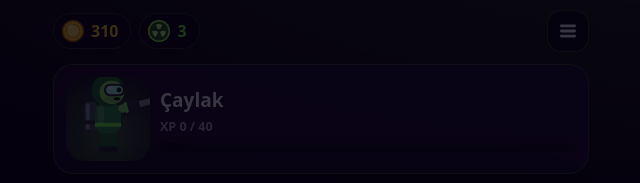
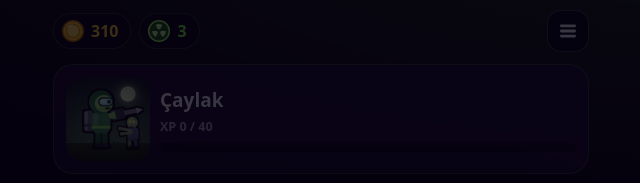
Before and after one commit to eyildirim3513-coder/parcapatlat, a plain HTML site: page zehirci/index.html in a window 1280 px wide. Shown: the top 183 px of the page, 319-959 px from the left. Drawn offline with Linux system fonts and the light colour scheme; animation ran at ten frames a second.

Commit message:
Zehirci: konturlu karakterler, gölgeler, atmosfer efektleri
Co-Authored-By: Claude Sonnet 5.5 <noreply@anthropic.com>
Claude-Session: https://claude.ai/code/session_017qiMQjwLjHMAGJo7JDtW7X

```diff
--- a/zehirci/index.html
+++ b/zehirci/index.html
@@ -1,7 +1,7 @@
 <!DOCTYPE html>
 <html lang="tr">
 <head><meta charset="utf-8"><meta name="viewport" content="width=device-width,initial-scale=1,viewport-fit=cover">
-<link rel="manifest" href="manifest.webmanifest"><link rel="apple-touch-icon" href="icon.png"><meta name="apple-mobile-web-app-capable" content="yes"><meta name="mobile-web-app-capable" content="yes"><meta name="apple-mobile-web-app-status-bar-style" content="black-translucent"><meta name="apple-mobile-web-app-title" content="Zehirci"><meta name="theme-color" content="#1a0a34"><meta name="build" content="1794938538">
+<link rel="manifest" href="manifest.webmanifest"><link rel="apple-touch-icon" href="icon.png"><meta name="apple-mobile-web-app-capable" content="yes"><meta name="mobile-web-app-capable" content="yes"><meta name="apple-mobile-web-app-status-bar-style" content="black-translucent"><meta name="apple-mobile-web-app-title" content="Zehirci"><meta name="theme-color" content="#1a0a34"><meta name="build" content="1794938830">
 <title>Zehirci</title>
 <style>
 :root{--ink:#eef3ff;--mut:#a79fc9;--acc:#7dff4f;--acc2:#b56bff;--hot:#ff4d8d;--card:rgba(34,20,66,.72);--line:rgba(125,255,79,.2)}
@@ -259,7 +259,7 @@ let tt=0;function toast(m){const t=$('toast');t.textContent=m;t.classList.add('o
 function rng(seed){return()=>{seed|=0;seed=seed+0x6D2B79F5|0;let t=Math.imul(seed^seed>>>15,1|seed);t=t+Math.imul(t^t>>>7,61|t)^t;return((t^t>>>14)>>>0)/4294967296}}
 function rr(g,x,y,w,h,r){g.beginPath();g.roundRect?g.roundRect(x,y,w,h,r):g.rect(x,y,w,h)}
 /* ---------- drawing: characters ---------- */
-function drawHunter(g,x,y,o){const c=COS.find(q=>q.id===(o.cos||S.sel.cos))||COS[0],d=o.dir||1,an=o.an||0,sw=o.walk?Math.sin(an*9):0,aim=o.aim==null?0:o.aim;
+function _dH(g,x,y,o){const c=COS.find(q=>q.id===(o.cos||S.sel.cos))||COS[0],d=o.dir||1,an=o.an||0,sw=o.walk?Math.sin(an*9):0,aim=o.aim==null?0:o.aim;
  g.save();g.translate(x,y);g.scale(d,1);
  g.fillStyle='#4a5266';rr(g,-18,-38,10,22,3);g.fill();g.fillStyle='#8a93a8';rr(g,-17,-37,3,20,1.5);g.fill();g.fillStyle='#2f3445';g.fillRect(-18,-24,10,3);
  if(o.fly){const L=10+Math.random()*8;const gr=g.createLinearGradient(0,-16,0,-16+L+8);gr.addColorStop(0,'#fff6a8');gr.addColorStop(.4,'#ffb43d');gr.addColorStop(1,'rgba(255,90,30,0)');g.fillStyle=gr;g.beginPath();g.moveTo(-17,-16);g.lineTo(-9,-16);g.lineTo(-13,-16+L+8);g.fill()}
@@ -277,7 +277,7 @@ function drawHunter(g,x,y,o){const c=COS.find(q=>q.id===(o.cos||S.sel.cos))||COS
  g.save();g.translate(3,-31);g.rotate(aim);g.fillStyle=c.suit;rr(g,-2,-3.2,11,6.4,3);g.fill();g.fillStyle='#2b3040';rr(g,7,-5.5,16,11,3);g.fill();g.fillStyle='#8a93a8';g.fillRect(22,-2.4,13,4.8);g.fillStyle=c.trim;g.fillRect(10,-4,2.5,8);g.fillStyle='#8fe36a';g.beginPath();g.arc(8.5,0,3.2,0,7);g.fill();
  if(o.loaded!==false){g.fillStyle='#e8ecf8';g.beginPath();g.moveTo(35,-3.4);g.lineTo(42,0);g.lineTo(35,3.4);g.fill()}
  g.restore();g.restore()}
-function drawZombie(g,t,x,y,o){const Z=ZT[t],col=o.col||Z.col,d=o.dir||1,an=o.an||0,s=(o.s||1)*Z.s;
+function _dZ(g,t,x,y,o){const Z=ZT[t],col=o.col||Z.col,d=o.dir||1,an=o.an||0,s=(o.s||1)*Z.s;
  g.save();g.translate(x,y);g.scale(d*s*(Z.w||1),s);if(o.tilt)g.rotate(o.tilt);
  const sw=Math.sin(an*6);
  if(o.poison){g.fillStyle='rgba(125,255,79,.2)';g.beginPath();g.arc(0,-24,28,0,7);g.fill()}
@@ -292,6 +292,24 @@ function drawZombie(g,t,x,y,o){const Z=ZT[t],col=o.col||Z.col,d=o.dir||1,an=o.an
  if(Z.armor){if(o.broken){g.strokeStyle='#7dff4f';g.lineWidth=1.4;g.beginPath();g.moveTo(-6,-30);g.lineTo(-2,-24);g.lineTo(-5,-18);g.moveTo(3,-31);g.lineTo(6,-25);g.stroke()}else{g.fillStyle='#9aa4b2';rr(g,-9,-33,18,10,4);g.fill();g.fillStyle='#6e7886';g.fillRect(-9,-25,18,2);g.fillStyle='#aab4c2';g.beginPath();g.arc(1,-44,9.500,Math.PI,0);g.fill();g.fillStyle='#6e7886';g.fillRect(-8.500,-44.500,19,2)}}
  if(t==='boss'){g.fillStyle=col;for(let i=-2;i<=2;i++){g.beginPath();g.moveTo(1+i*4-2.500,-49);g.lineTo(1+i*4,-49-8-(2-Math.abs(i))*2);g.lineTo(1+i*4+2.500,-49);g.fill()}g.strokeStyle='#ff3b3b';g.lineWidth=1.2;g.beginPath();g.moveTo(-4,-46);g.lineTo(0,-39);g.stroke()}
  g.restore()}
+
+const olC=document.createElement('canvas'),olG=olC.getContext('2d'),siC=document.createElement('canvas'),siG=siC.getContext('2d');
+function outlined(g,fn,x,y,flash){
+ const m=g.getTransform(),sc=Math.hypot(m.a,m.b)||1,W=170,H=190,ox=85,oy=150,pw=Math.ceil(W*sc),ph=Math.ceil(H*sc);
+ if(olC.width<pw||olC.height<ph){olC.width=siC.width=Math.max(olC.width,pw);olC.height=siC.height=Math.max(olC.height,ph)}
+ olG.setTransform(1,0,0,1,0,0);olG.globalCompositeOperation='source-over';olG.clearRect(0,0,olC.width,olC.height);
+ olG.setTransform(sc,0,0,sc,ox*sc,oy*sc);fn(olG);
+ olG.setTransform(1,0,0,1,0,0);olG.globalCompositeOperation='source-atop';
+ const gr=olG.createLinearGradient(0,(oy-100)*sc,0,oy*sc);gr.addColorStop(0,'rgba(255,255,255,.16)');gr.addColorStop(.45,'rgba(255,255,255,0)');gr.addColorStop(1,'rgba(0,0,12,.34)');olG.fillStyle=gr;olG.fillRect(0,0,pw,ph);
+ const rg=olG.createLinearGradient((ox-24)*sc,0,(ox+24)*sc,0);rg.addColorStop(0,'rgba(255,255,255,.1)');rg.addColorStop(.5,'rgba(255,255,255,0)');rg.addColorStop(1,'rgba(0,0,0,.16)');olG.fillStyle=rg;olG.fillRect(0,0,pw,ph);
+ if(flash){olG.fillStyle='rgba(255,255,255,.6)';olG.fillRect(0,0,pw,ph)}
+ olG.globalCompositeOperation='source-over';
+ siG.setTransform(1,0,0,1,0,0);siG.globalCompositeOperation='source-over';siG.clearRect(0,0,siC.width,siC.height);siG.drawImage(olC,0,0);siG.globalCompositeOperation='source-in';siG.fillStyle='#0a0614';siG.fillRect(0,0,pw,ph);siG.globalCompositeOperation='source-over';
+ const dw=pw/sc,dh=ph/sc,w=1.7;g.save();g.translate(x,y);
+ for(const[dx,dy]of[[-w,0],[w,0],[0,-w],[0,w],[-w,-w],[w,-w],[-w,w],[w,w]])g.drawImage(siC,0,0,pw,ph,-ox+dx,-oy+dy,dw,dh);
+ g.drawImage(olC,0,0,pw,ph,-ox,-oy,dw,dh);g.restore()}
+function drawHunter(g,x,y,o){outlined(g,G=>_dH(G,0,0,o),x,y,false)}
+function drawZombie(g,t,x,y,o){outlined(g,G=>_dZ(G,t,0,0,o),x,y,o.flash)}
 function zIcon(t,sz){const k=t+sz;zIcon.c=zIcon.c||{};if(zIcon.c[k])return zIcon.c[k];const c=document.createElement('canvas');c.width=c.height=sz*2;const g=c.getContext('2d');g.scale(2,2);const Z=ZT[t],sc=(sz*.9)/(62*(Z.w?1.1:1));g.translate(sz/2,sz*.97);g.scale(sc/Z.s,sc/Z.s);drawZombie(g,t,0,0,{dir:1,an:.4,col:t==='boss'?'#8f5a8f':null});return zIcon.c[k]=c.toDataURL()}
 const zimg=(t,sz)=>'<img class="zim" src="'+zIcon(t,sz||56)+'" alt="'+ZT[t].n+'">';
 /* ---------- drawing: environment ---------- */
@@ -433,7 +451,7 @@ function update(dt){const P=HT.p;
 function harpHit(z,dist,hp){const Z=ZT[z.t],c=zc(z);
  if(Z.armor&&z.poison<=0){hp.ret=true;z.stun=.5;ftxt(z.x,c.y-30,'ZIRH!','#cfd6e6');sfx('bounce');burst(c.x,c.y,'#e8ecf8',8,200);return}
  if(z.hp>1){z.hp--;z.stun=1.1;hp.ret=true;ftxt(z.x,c.y-34,z.t==='boss'?'DAYAN! '+z.hp:'-1','#ff9aa8');sfx('hit');burst(c.x,c.y,'#ff5a5f',12,200);HT.shake=6;z.x=cl(z.x+HT.p.face*12,60,LW-60);vib(30);return}
- hp.z=z;hp.perfect=dist<z.r*.45;z.st='reel';sfx('hit')}
+ hp.z=z;hp.perfect=dist<z.r*.45;z.st='reel';sfx('hit');burst(c.x,c.y,'#8dff5a',14,170);burst(c.x,c.y,'#fff',5,120);HT.shake=Math.max(HT.shake,3.5)}
 function endHunt(){if(!HT||HT.over)return;HT.over=true;const M=HT.M,q=M.quota,n=HT.caught;
  let stars=n>=q?1:0;if(n>=Math.ceil(q*1.5))stars=2;if(n>=Math.ceil(q*2))stars=3;
  let sold=0,stored=0;const cap=cageCap();HT.cargo.forEach(it=>{if(S.cages.length<cap){S.cages.push(it);stored++}else sold+=ZT[it.t].coin*2});S.coin+=sold;
@@ -469,8 +487,8 @@ function drawHunt(){const g=hg,P=HT.p,M=HT.M;
  for(const z of HT.zs){if(z.x<HT.cam-80||z.x>HT.cam+VW+80)continue;if(z.st==='hidden')continue;const Z=ZT[z.t];
   let y=GY-z.alt,sc=1;g.save();if(z.st==='emerge'){y+=(1-z.rise)*50;g.beginPath();g.rect(z.x-60,GY-120,120,120+2);g.clip()}
   if(z.t==='fly')y+=Math.sin(z.an*3)*3;
-  if(z.alt>0){g.fillStyle='rgba(0,0,0,.25)';g.beginPath();g.ellipse(z.x,GY+2,16,4,0,0,7);g.fill()}
-  drawZombie(g,z.t,z.x,y,{dir:z.dir,an:z.an,poison:z.poison>0,broken:z.poison>0,col:z.t==='boss'?M.bossC:null,tilt:z.stun>0?Math.sin(performance.now()/40)*.08:0,s:sc});
+  {const sw=15*Z.s*(Z.w||1)*(1-Math.min(.5,z.alt/200));g.fillStyle='rgba(0,0,0,'+(.32-Math.min(.2,z.alt/400))+')';g.beginPath();g.ellipse(z.x,GY+3,sw,sw*.26,0,0,7);g.fill()}
+  drawZombie(g,z.t,z.x,y,{dir:z.dir,an:z.an,poison:z.poison>0,broken:z.poison>0,col:z.t==='boss'?M.bossC:null,flash:z.st==='reel'||(z.stun>.9),tilt:z.stun>0?Math.sin(performance.now()/40)*.08:0,s:sc});
   g.restore();
   if(z.hp>1&&z.t!=='walk'){const c=zc(z);g.fillStyle='rgba(0,0,0,.5)';g.fillRect(z.x-16,c.y-z.r-14,32,4);g.fillStyle='#ff5a5f';g.fillRect(z.x-16,c.y-z.r-14,32*Math.min(1,z.hp/(z.t==='boss'?HT.bossHp:2)),4)}
   if(z.t==='boss'){g.fillStyle='#fff';g.font='700 11px system-ui';g.textAlign='center';g.fillText(M.bossN,z.x,GY-z.alt-110)}}
@@ -478,13 +496,16 @@ function drawHunt(){const g=hg,P=HT.p,M=HT.M;
  g.globalCompositeOperation='lighter';for(const c of HT.clouds){const a=Math.min(1,c.t/2)*.5;for(let i=0;i<6;i++){const ox=Math.sin(i*2+performance.now()/900)*c.r*.55,r=c.r*.55+Math.sin(i+performance.now()/600)*6;const gr=g.createRadialGradient(c.x+ox,GY-30,0,c.x+ox,GY-30,r);gr.addColorStop(0,'rgba(90,255,60,'+a+')');gr.addColorStop(1,'rgba(90,255,60,0)');g.fillStyle=gr;g.fillRect(c.x+ox-r,GY-30-r,r*2,r*2)}}g.globalCompositeOperation='source-over';
  // hunter
  const go=gunPos();const face=P.face;drawHunter(g,P.x,GY-P.a,{dir:face,an:P.an,walk:P.walk&&P.a<2,fly:P.fly&&P.a>2||(HT.keys.u&&P.fuel>0),aim:P.aim,loaded:!HT.harp});
- if(P.a>3){g.fillStyle='rgba(0,0,0,.22)';g.beginPath();g.ellipse(P.x,GY+2,14*Math.max(.4,1-P.a/300),4,0,0,7);g.fill()}
+ {const sw=14*Math.max(.4,1-P.a/300);g.fillStyle='rgba(0,0,0,.34)';g.beginPath();g.ellipse(P.x,GY+3,sw,sw*.27,0,0,7);g.fill()}
  // harpoon rope
  const hp=HT.harp;if(hp){g.strokeStyle='rgba(235,240,255,.85)';g.lineWidth=1.6;g.beginPath();g.moveTo(go.x+face*33*Math.cos(P.aim)*0,go.y);g.lineTo(hp.x,hp.y);g.stroke();g.save();g.translate(hp.x,hp.y);g.rotate(Math.atan2(hp.ret?-hp.dy:hp.dy,hp.ret?-hp.dx:hp.dx));g.fillStyle='#e8ecf8';g.beginPath();g.moveTo(9,0);g.lineTo(-3,-5);g.lineTo(-1,0);g.lineTo(-3,5);g.fill();g.restore()}
  for(const s of HT.shots){if(s.k==='dart'){g.save();g.translate(s.x,s.y);g.rotate(Math.atan2(s.dy,s.dx));g.fillStyle='#cfd6e6';g.fillRect(-8,-1,14,2);g.fillStyle='#7dff4f';g.beginPath();g.moveTo(10,0);g.lineTo(4,-3);g.lineTo(4,3);g.fill();g.restore()}else{g.fillStyle='#35c75a';g.beginPath();g.arc(s.x,s.y,6,0,7);g.fill();g.fillStyle='#0e3a12';g.fillRect(s.x-2,s.y-8,4,3)}}
  for(const p of HT.parts){g.globalAlpha=Math.max(0,p.life/p.max);if(p.add)g.globalCompositeOperation='lighter';g.fillStyle=p.c;g.beginPath();g.arc(p.x,p.y,p.r,0,7);g.fill();g.globalCompositeOperation='source-over'}g.globalAlpha=1;
  g.textAlign='center';g.font='900 15px ui-rounded,system-ui,sans-serif';g.lineJoin='round';for(const t of HT.texts){g.globalAlpha=Math.min(1,(1.3-t.t)*2);g.lineWidth=4;g.strokeStyle='rgba(0,0,0,.65)';g.strokeText(t.s,t.x,t.y);g.fillStyle=t.c;g.fillText(t.s,t.x,t.y)}g.globalAlpha=1;
  g.restore();
+
+ {const rd=rng(M.seed*13),t=performance.now()/1000;g.globalCompositeOperation='lighter';for(let i=0;i<28;i++){const bx=((rd()*VW*3-HT.cam*(.5+rd()*.6))%(VW+60)+VW+60)%(VW+60)-30,by=GY-20-rd()*190+Math.sin(t*.8+i)*10,r=1.2+rd()*1.8,a=.25+.35*Math.sin(t*1.7+i*3);g.fillStyle=M.orb.c;g.globalAlpha=Math.max(0,a)*.7;g.beginPath();g.arc(bx,by,r,0,7);g.fill()}g.globalAlpha=1;g.globalCompositeOperation='source-over'}
+ {const rd=rng(M.seed*29),off=HT.cam*1.35,per=VW+260,t=performance.now()/900;g.fillStyle='rgba(4,2,10,.62)';for(let i=0;i<30;i++){const bx=((rd()*per*2-off)%per+per)%per-70,h=12+rd()*20,by=GY+44+rd()*10;for(let k=-1;k<=1;k++){const sw=Math.sin(t+i+k)*3;g.beginPath();g.moveTo(bx+k*5-3,by);g.quadraticCurveTo(bx+k*5+sw*.4,by-h*.6,bx+k*8+sw,by-h*(1-Math.abs(k)*.25));g.quadraticCurveTo(bx+k*5+2,by-h*.5,bx+k*5+3,by);g.fill()}}}
  // fog + vignette
  const fg=g.createLinearGradient(0,GY-120,0,GY+30);fg.addColorStop(0,'rgba(0,0,0,0)');fg.addColorStop(1,M.fog);g.fillStyle=fg;g.fillRect(0,GY-120,VW,150);
  const vg=g.createRadialGradient(VW/2,VH*.55,Math.min(VW,VH)*.35,VW/2,VH*.55,Math.max(VW,VH)*.75);vg.addColorStop(0,'rgba(0,0,0,0)');vg.addColorStop(1,'rgba(0,0,0,.45)');g.fillStyle=vg;g.fillRect(0,0,VW,VH);
@@ -626,7 +647,7 @@ $('s-go').onclick=()=>{ac();hideAll()};
 let lastT=0,tickAcc=0;
 function frame(t){requestAnimationFrame(frame);const dt=Math.min(.05,(t-(lastT||t))/1000);lastT=t;
  if(HT&&!HT.over){update(dt);if(HT&&!HT.over)drawHunt()}
- else if(!HT){tickAcc+=dt;if(tickAcc>.5){tickAcc=0;tickLab()}const hc2=document.getElementById('hero');if(hc2&&cur==='base'){const g=hc2.getContext('2d');g.clearRect(0,0,168,168);g.save();g.translate(84,150+Math.sin(t/500)*2);g.scale(2.6,2.6);drawHunter(g,0,0,{dir:1,aim:-.25,an:t/400,loaded:true});g.restore()}}}
+ else if(!HT){tickAcc+=dt;if(tickAcc>.5){tickAcc=0;tickLab()}const hc2=document.getElementById('hero');if(hc2&&cur==='base'){const g=hc2.getContext('2d'),M=MAPS[0];g.clearRect(0,0,168,168);skyG(g,M,168,168);const o=M.orb;g.fillStyle=o.c;g.shadowColor=o.c;g.shadowBlur=22;g.beginPath();g.arc(124,34,15,0,7);g.fill();g.shadowBlur=0;g.save();g.scale(.36,.36);g.drawImage(tile(M,0),-40,168/.36-282+10,520,280);g.drawImage(tile(M,1),-120,168/.36-282+44,520,280);g.restore();const gg=g.createLinearGradient(0,132,0,168);gg.addColorStop(0,M.gr[1]);gg.addColorStop(1,M.gr[2]);g.fillStyle=gg;g.fillRect(0,132,168,36);g.fillStyle='rgba(0,0,0,.35)';g.beginPath();g.ellipse(70,141,26,6,0,0,7);g.fill();g.save();g.translate(70,140+Math.sin(t/500)*1.2);g.scale(1.9,1.9);drawHunter(g,0,0,{dir:1,aim:-.2,an:t/400,loaded:true});g.restore();g.save();g.translate(134,142);g.scale(-1,1);g.scale(1.25,1.25);drawZombie(g,'walk',0,0,{dir:1,an:t/300});g.restore();const vg=g.createRadialGradient(84,84,50,84,84,120);vg.addColorStop(0,'rgba(0,0,0,0)');vg.addColorStop(1,'rgba(0,0,0,.4)');g.fillStyle=vg;g.fillRect(0,0,168,168)}}}
 addEventListener('resize',()=>{if(HT)resizeHunt()});
 document.addEventListener('visibilitychange',()=>{if(document.hidden)save(1);lastT=0});
 checkDay();syncLists();bindHunt();syncSw();
@@ -636,5 +657,5 @@ window.__z={S:()=>S,HT:()=>HT,startHunt,fireAt,endHunt,go,tickLab,selWeap,ZT};
 })();
 </script>
 
-<script>try{if("serviceWorker"in navigator&&location.protocol.startsWith("http"))navigator.serviceWorker.register("sw.js");fetch("index.html?_="+Date.now(),{cache:"no-store"}).then(r=>r.text()).then(t=>{var m=t.match(/name="build" content="(\d+)"/);if(m&&m[1]!=="1794938538"&&!sessionStorage.zr){sessionStorage.zr=1;location.replace(location.pathname+"?v="+m[1])}}).catch(()=>{})}catch(e){}</script>
+<script>try{if("serviceWorker"in navigator&&location.protocol.startsWith("http"))navigator.serviceWorker.register("sw.js");fetch("index.html?_="+Date.now(),{cache:"no-store"}).then(r=>r.text()).then(t=>{var m=t.match(/name="build" content="(\d+)"/);if(m&&m[1]!=="1794938830"&&!sessionStorage.zr){sessionStorage.zr=1;location.replace(location.pathname+"?v="+m[1])}}).catch(()=>{})}catch(e){}</script>
 </body></html>
```
